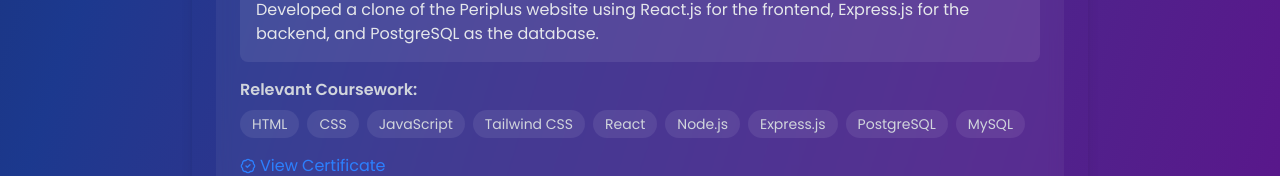
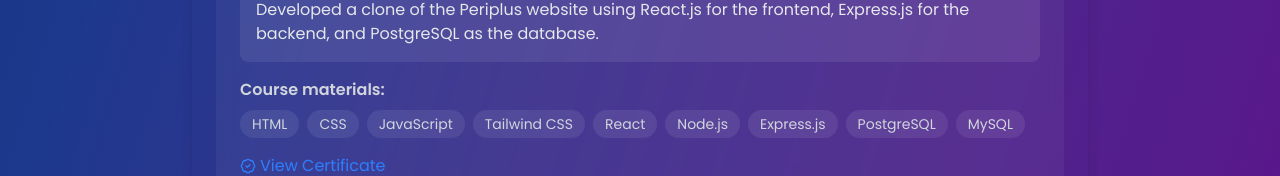
Before and after one commit to mulyadi4/portofolio-react, a React (Vite) app in the folder portfolioWeb/: page / in a window 1280 px wide. Shown: the part 3887-4063 px from the top of the page. Built offline with nearby package versions, Linux system fonts and the light colour scheme.

Commit message:
Update translations in Courses and adjust hover color in Projects component

```diff
--- a/portfolioWeb/src/components/Courses.jsx
+++ b/portfolioWeb/src/components/Courses.jsx
@@ -130,8 +130,8 @@ function Courses() {
         id: "Proyek Akhir:",
       },
       coursework_title: {
-        en: "Relevant Coursework:",
-        id: "Kursus Relevan:",
+        en: "Course materials:",
+        id: "Materi kursus::",
       },
       view_certificate: {
         en: "View Certificate",
--- a/portfolioWeb/src/components/Projects.jsx
+++ b/portfolioWeb/src/components/Projects.jsx
@@ -155,7 +155,7 @@ const Projects = () => {
                       href={project.live}
                       target="_blank"
                       rel="noopener noreferrer"
-                      className="flex items-center gap-2 text-blue-500 hover:text-blue-800 font-medium transition-colors duration-200"
+                      className="flex items-center gap-2 text-blue-500 hover:text-blue-300 font-medium transition-colors duration-200"
                     >
                       <ExternalLink size={16} />
                       {text.live_demo[language]}
@@ -165,7 +165,7 @@ const Projects = () => {
                     href={project.github}
                     target="_blank"
                     rel="noopener noreferrer"
-                    className="flex items-center gap-2 text-blue-500 hover:text-blue-800 font-medium transition-colors duration-200"
+                    className="flex items-center gap-2 text-blue-500 hover:text-blue-300 font-medium transition-colors duration-200"
                   >
                     <Github size={16} />
                     {text.source_code[language]}
```
